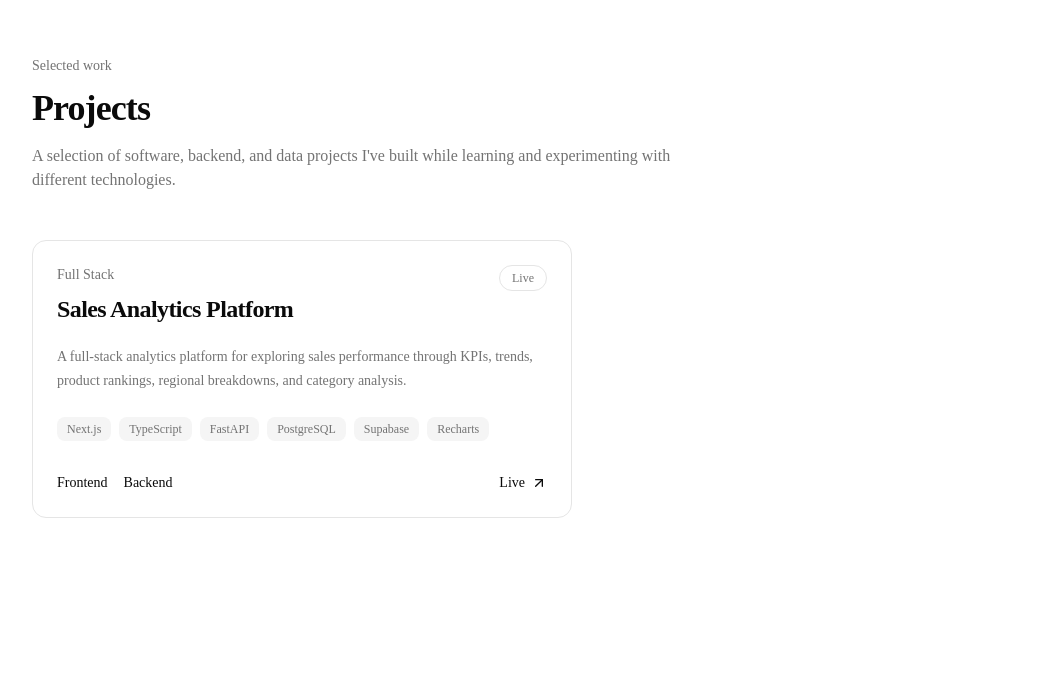
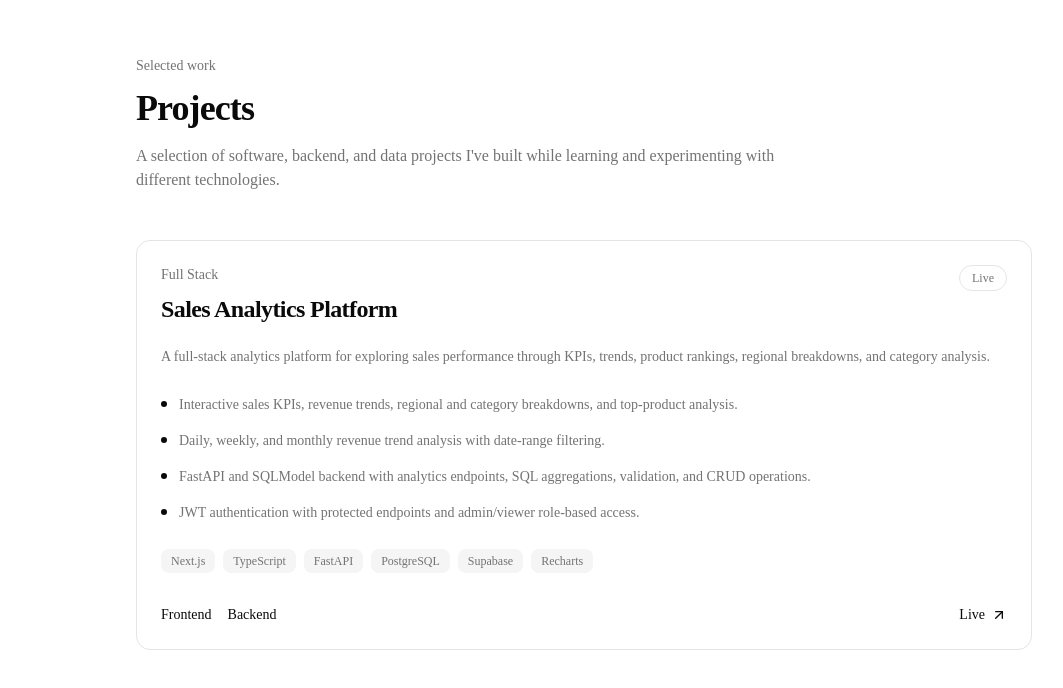
Before and after one commit to parthsingh23/portfolio, a Next.js app: page / in a window 1280 px wide. Shown: the part 946-1634 px from the top of the page, without its empty margins (56-1119 px from the left). Before the commit the page ends 1592 px from the top, so only its background shows below. Built offline with nearby package versions, Linux system fonts and the light colour scheme.

Commit message:
feat: enrich project presentation

```diff
--- a/components/projects/project-card.tsx
+++ b/components/projects/project-card.tsx
@@ -8,7 +8,11 @@ type ProjectCardProps = {
 
 export function ProjectCard({ project }: ProjectCardProps) {
   return (
-    <article className="group flex h-full flex-col rounded-xl border border-border bg-card p-6 transition-colors hover:bg-muted/40">
+    <article
+      className={`group flex h-full flex-col rounded-xl border border-border bg-card p-6 transition-colors hover:bg-muted/40 ${
+        project.featured ? "md:col-span-2" : ""
+      }`}
+    >
       <div className="flex items-start justify-between gap-4">
         <div>
           <p className="text-sm text-muted-foreground">{project.category}</p>
@@ -26,6 +30,14 @@ export function ProjectCard({ project }: ProjectCardProps) {
       <p className="mt-5 text-sm leading-6 text-muted-foreground">
         {project.description}
       </p>
+      <div className="mt-6 space-y-3">
+        {project.highlights.map((highlight) => (
+          <div key={highlight} className="flex gap-3 text-sm leading-6">
+            <span className="mt-2 size-1.5 shrink-0 rounded-full bg-foreground" />
+            <p className="text-muted-foreground">{highlight}</p>
+          </div>
+        ))}
+      </div>
 
       <div className="mt-6 flex flex-wrap gap-2">
         {project.technologies.map((technology) => (
--- a/data/projects.ts
+++ b/data/projects.ts
@@ -2,6 +2,7 @@ export type Project = {
   title: string;
   description: string;
   technologies: string[];
+  highlights: string[];
   category: string;
   status: "Live" | "In Development";
   github_frontend?: string;
@@ -23,6 +24,12 @@ export const projects: Project[] = [
       "Supabase",
       "Recharts",
     ],
+    highlights: [
+      "Interactive sales KPIs, revenue trends, regional and category breakdowns, and top-product analysis.",
+      "Daily, weekly, and monthly revenue trend analysis with date-range filtering.",
+      "FastAPI and SQLModel backend with analytics endpoints, SQL aggregations, validation, and CRUD operations.",
+      "JWT authentication with protected endpoints and admin/viewer role-based access.",
+    ],
     category: "Full Stack",
     status: "Live",
     github_frontend: "https://github.com/parthsingh23/SalesDashboard",
```
